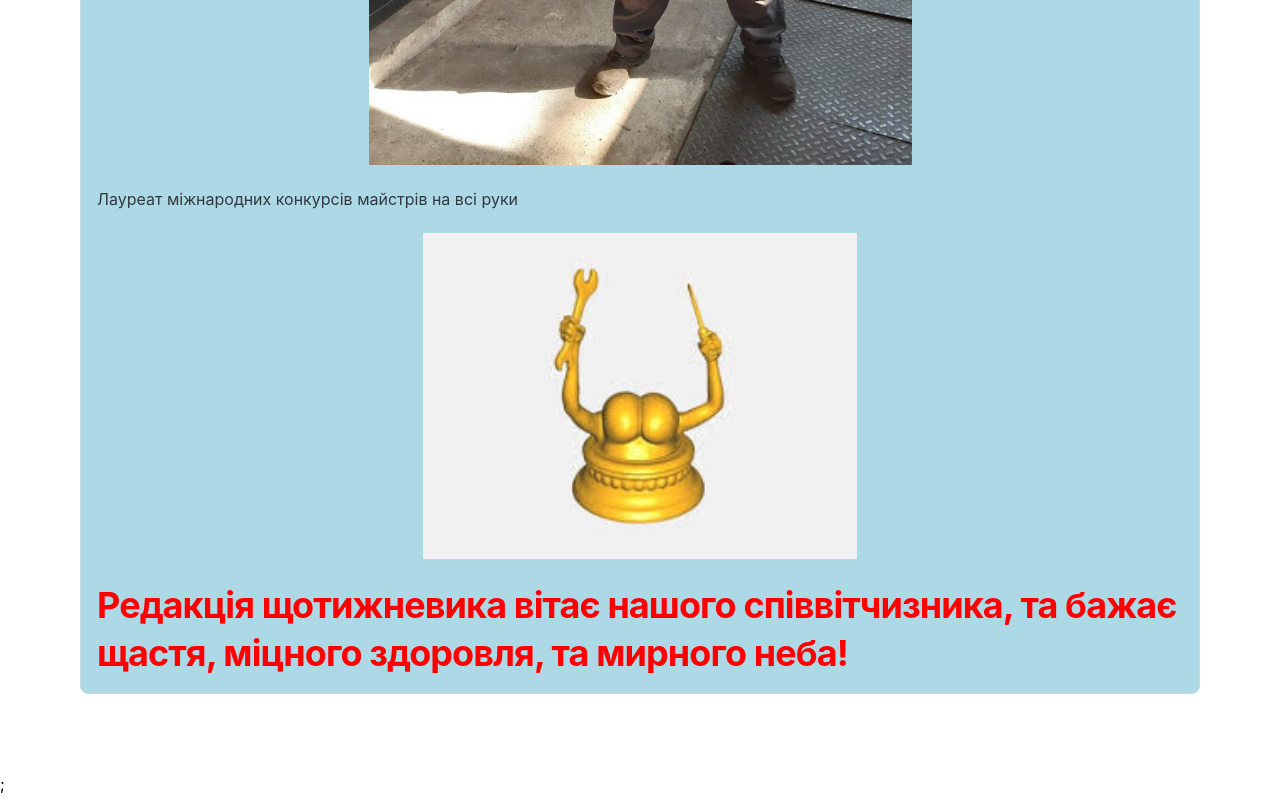
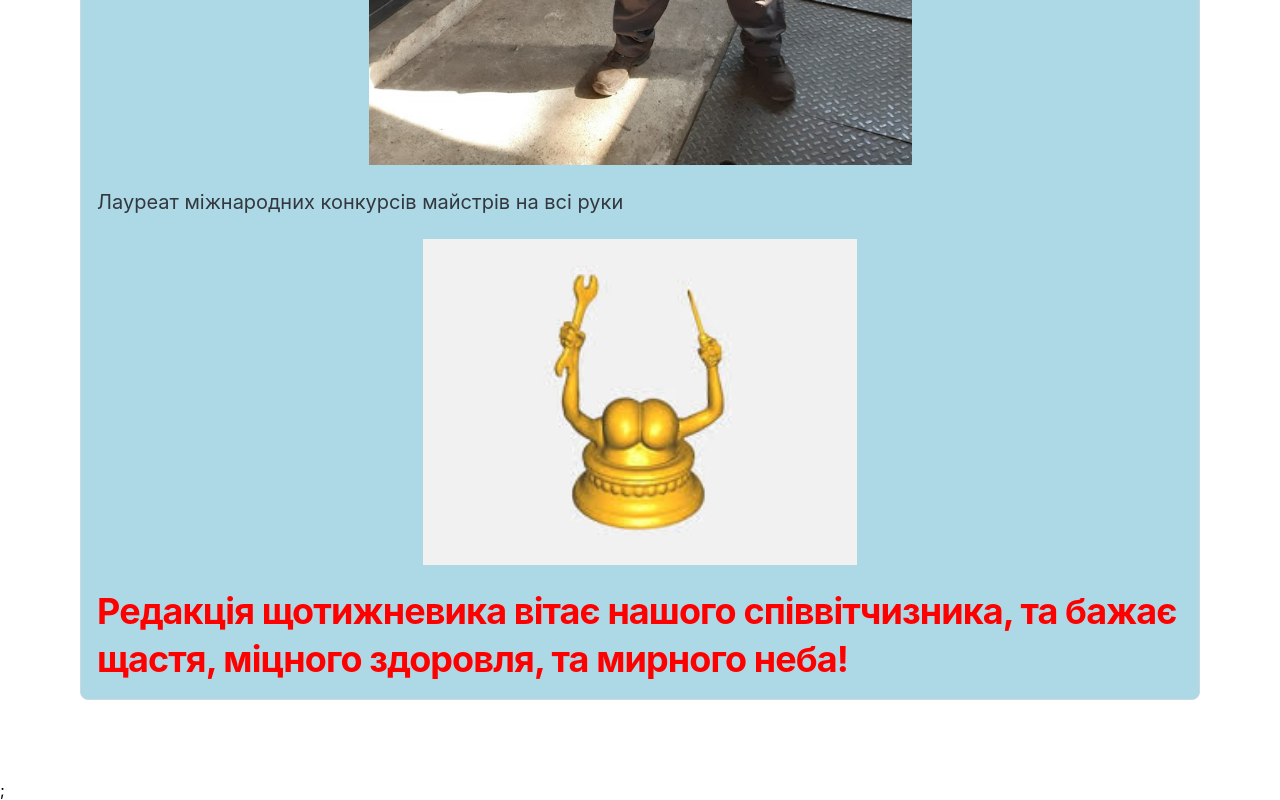
Before and after one commit to 4lxm4x/fuck-you, a React (Create React App) app: page / in a window 1280 px wide. Shown: the part 900-1700 px from the top of the page. Built offline with nearby package versions, Linux system fonts and the light colour scheme.

Commit message:
some addings

```diff
--- a/src/components/MainCard.jsx
+++ b/src/components/MainCard.jsx
@@ -28,7 +28,7 @@ export default function MainCard() {
           alt=""
         />
       </Box>
-      <Typography>
+      <Typography fontSize="xl">
         Лауреат міжнародних конкурсів майстрів на всі руки
       </Typography>
 
```
